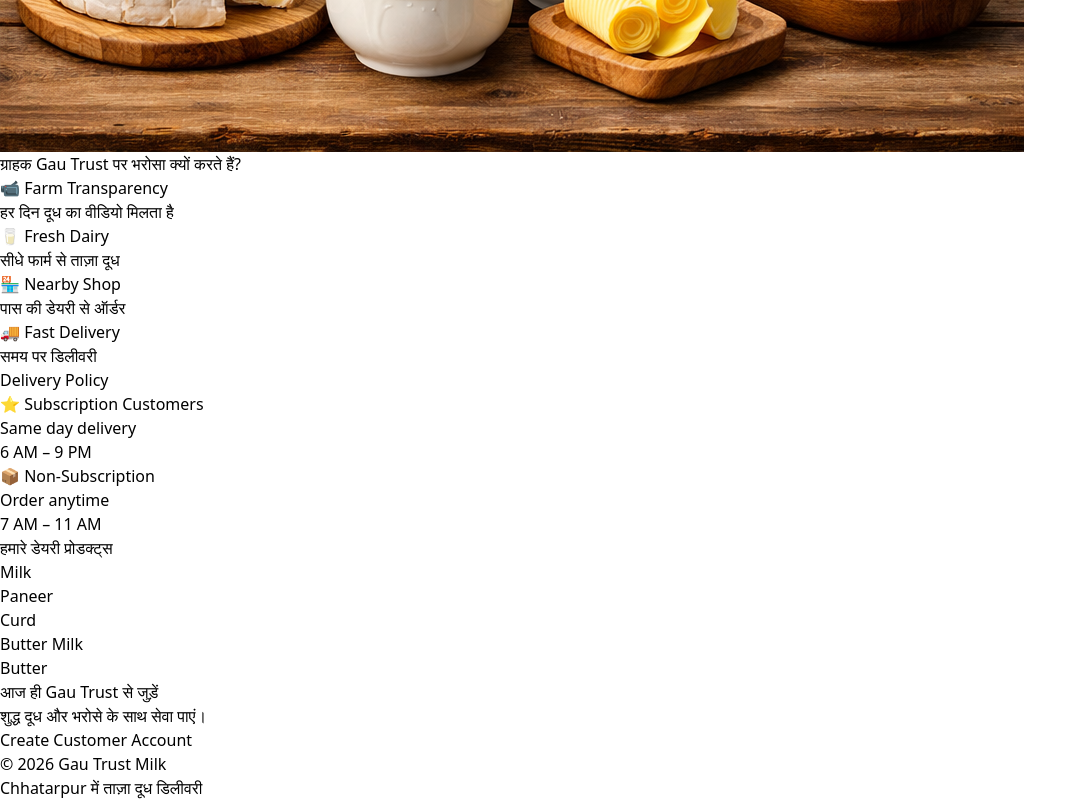
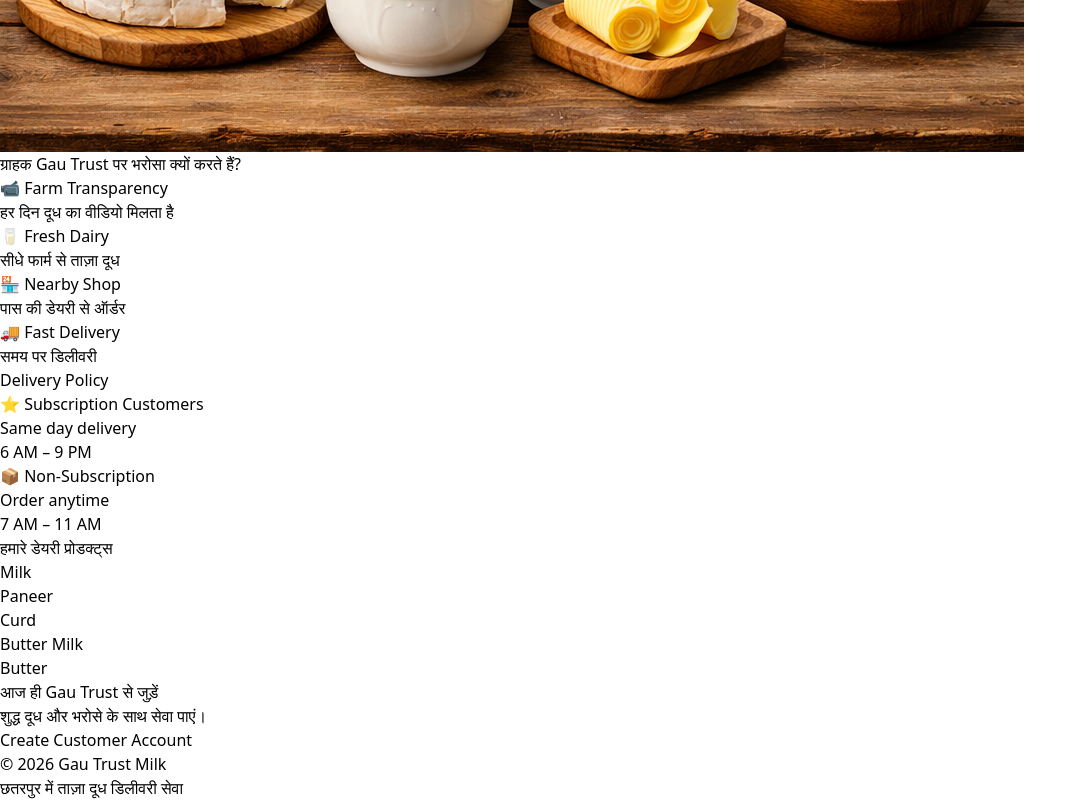
Before and after one commit to rudrajain95/gau-trust-final, a Next.js app: page / in a window 1280 px wide. Shown: the part 1040-1840 px from the top of the page, without its empty margins (0-1087 px from the left). Built offline with nearby package versions, Linux system fonts and the light colour scheme.

Commit message:
homepage done

```diff
--- a/app/page.tsx
+++ b/app/page.tsx
@@ -146,7 +146,7 @@ export default function Home() {
       <footer className="bg-black text-white text-center py-6">
         <p>© 2026 Gau Trust Milk</p>
         <p className="text-gray-400 text-sm">
-          Chhatarpur में ताज़ा दूध डिलीवरी
+          छतरपुर में ताज़ा दूध डिलीवरी सेवा
         </p>
       </footer>
 
```
